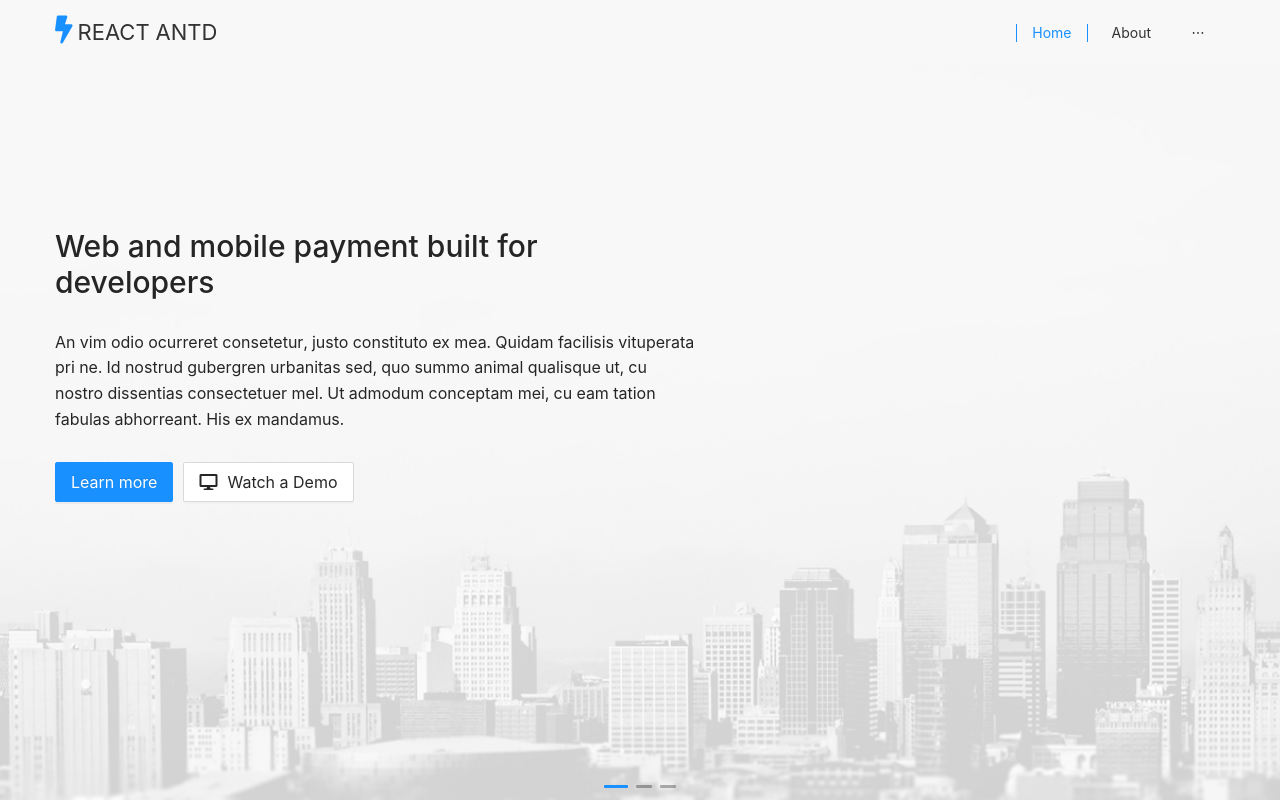
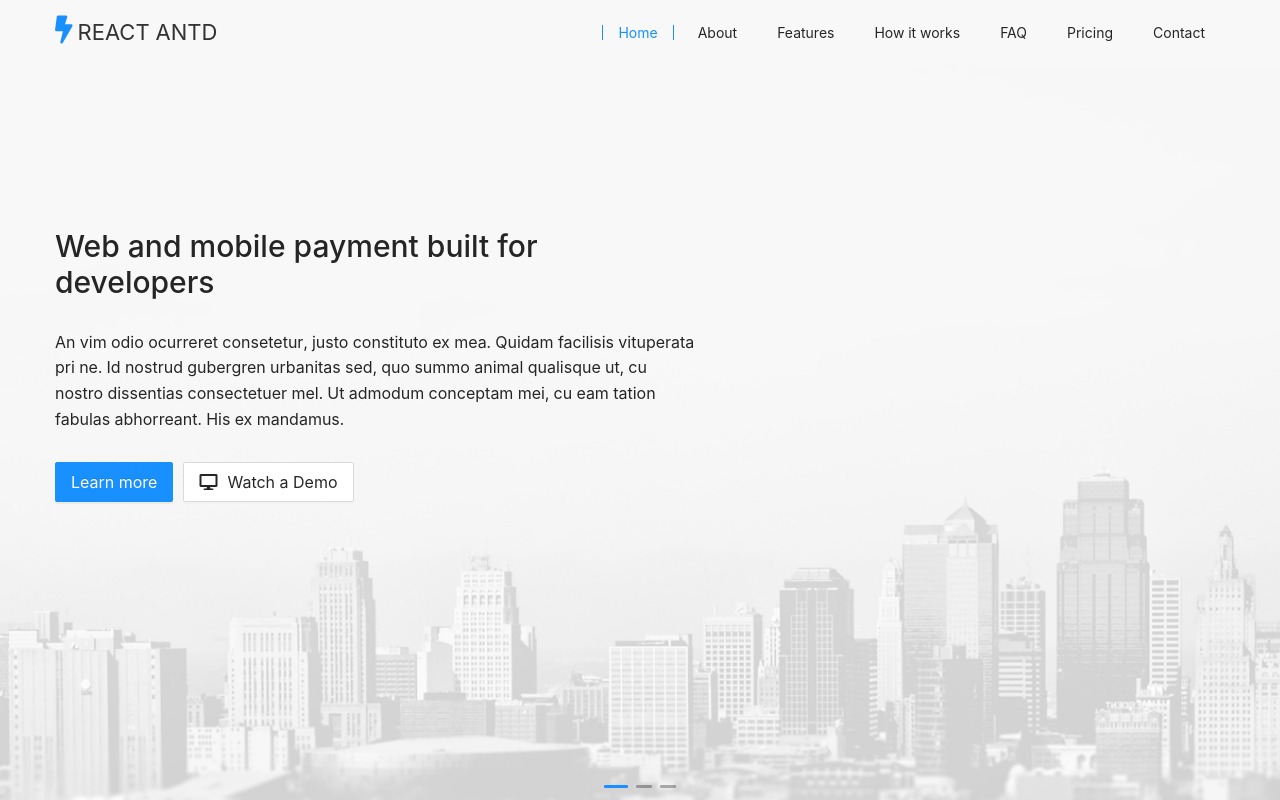
Before and after one commit to kevinadhiguna/react-antdesign-web, a React (Create React App) app: page / in a window 1280 px wide. Shown: the top 800 px of the page. Built offline with nearby package versions, Linux system fonts and the light colour scheme.

Commit message:
refactor: change Menu to Anchor Link

```diff
--- a/src/components/common/header.js
+++ b/src/components/common/header.js
@@ -1,5 +1,5 @@
 import React, {useState} from 'react';
-import { Anchor, Drawer, Button, Menu } from 'antd';
+import { Anchor, Drawer, Button } from 'antd';
 
 const { Link } = Anchor;
 
@@ -17,15 +17,38 @@
             <i className="fas fa-bolt"></i>
             <a href="https://google.com">React Antd</a>
         </div>
-        <Menu mode="horizontal" defaultSelectedKeys={['home']}>
-          <Menu.Item key="home">Home</Menu.Item>
-          <Menu.Item key="about">About</Menu.Item>
-          <Menu.Item key="features">Features</Menu.Item>
-          <Menu.Item key="howitworks">How It Works</Menu.Item>
-          <Menu.Item key="faq">FAQ</Menu.Item>
-          <Menu.Item key="pricing">Pricing</Menu.Item>
-          <Menu.Item key="contact">Contact</Menu.Item>
-        </Menu>
+        <div className="mobileHidden">
+          <Anchor targetOffset="65">
+            <Link href="#hero" title="Home" />
+            <Link href="#about" title="About" />
+            <Link href="#feature" title="Features" />
+            <Link href="#works" title="How it works" />
+            <Link href="#faq" title="FAQ" />
+            <Link href="#pricing" title="Pricing" />
+            <Link href="#contact" title="Contact" />
+          </Anchor>
+        </div>
+        <div className="mobileVisible">
+          <Button type="primary" onClick={showDrawer}>
+            <i className="fas fa-bars"></i>
+          </Button>
+          <Drawer
+            placement="right"
+            closable={false}
+            onClose={onClose}
+            visible={visible}
+          >
+            <Anchor targetOffset="65">
+              <Link href="#hero" title="Home" />
+              <Link href="#about" title="About" />
+              <Link href="#feature" title="Features" />
+              <Link href="#works" title="How it works" />
+              <Link href="#faq" title="FAQ" />
+              <Link href="#pricing" title="Pricing" />
+              <Link href="#contact" title="Contact" />
+            </Anchor>
+          </Drawer>
+        </div>
       </div>
     </div>
   );
```
